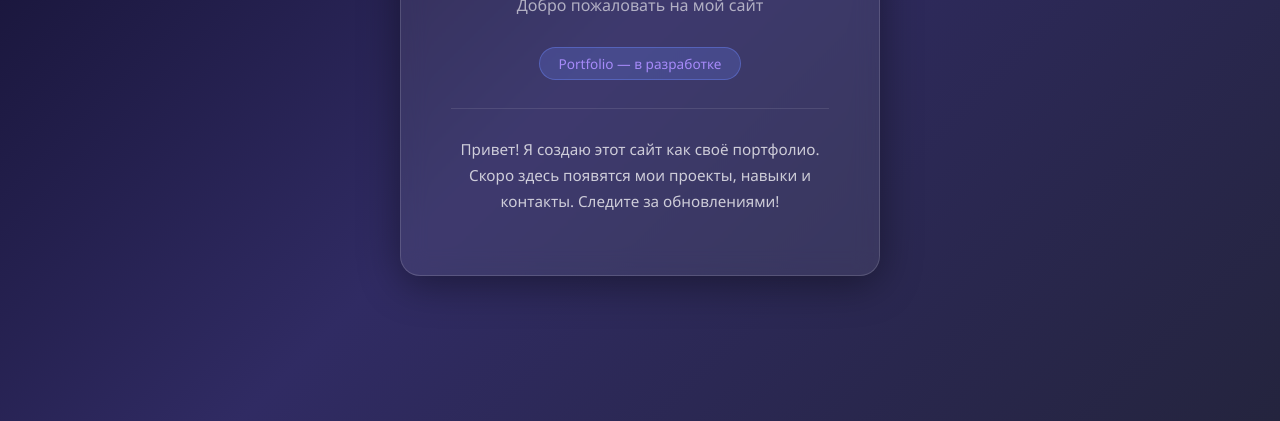
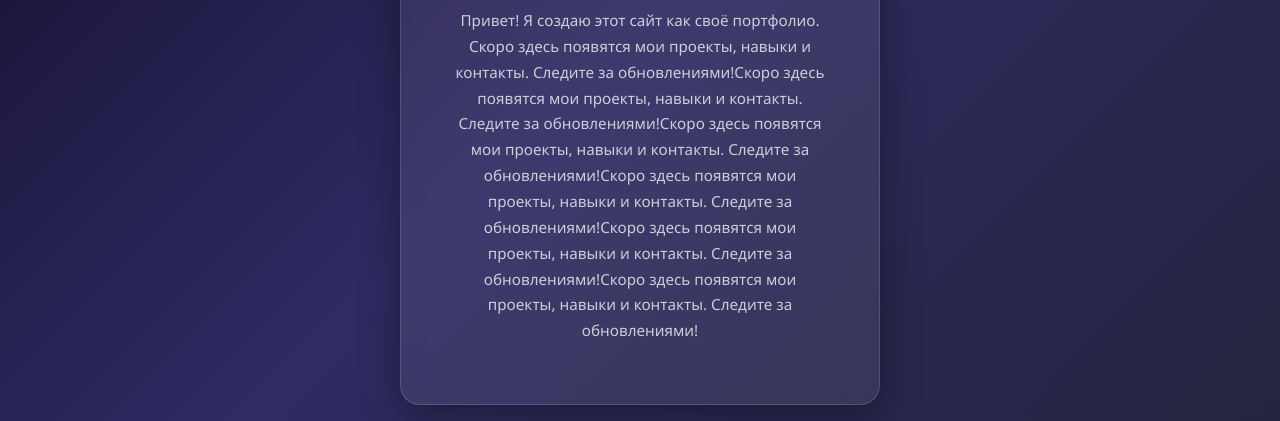
Before and after one commit to berdyevolenevod-rgb/Nikitin_Portfolio, a plain HTML site: page index.html in a window 1280 px wide. Shown: the part 379-800 px from the top of the page. Drawn offline with Linux system fonts and the light colour scheme.

Commit message:
Update index.html

```diff
--- a/index.html
+++ b/index.html
@@ -83,7 +83,7 @@
     <p class="subtitle">Добро пожаловать на мой сайт</p>
     <span class="badge">Portfolio — в разработке</span>
     <hr class="divider"/>
-    <p>Привет! Я создаю этот сайт как своё портфолио. Скоро здесь появятся мои проекты, навыки и контакты. Следите за обновлениями!</p>
+    <p>Привет! Я создаю этот сайт как своё портфолио. Скоро здесь появятся мои проекты, навыки и контакты. Следите за обновлениями!Скоро здесь появятся мои проекты, навыки и контакты. Следите за обновлениями!Скоро здесь появятся мои проекты, навыки и контакты. Следите за обновлениями!Скоро здесь появятся мои проекты, навыки и контакты. Следите за обновлениями!Скоро здесь появятся мои проекты, навыки и контакты. Следите за обновлениями!Скоро здесь появятся мои проекты, навыки и контакты. Следите за обновлениями!</p>
   </div>
 </body>
 </html>
```
